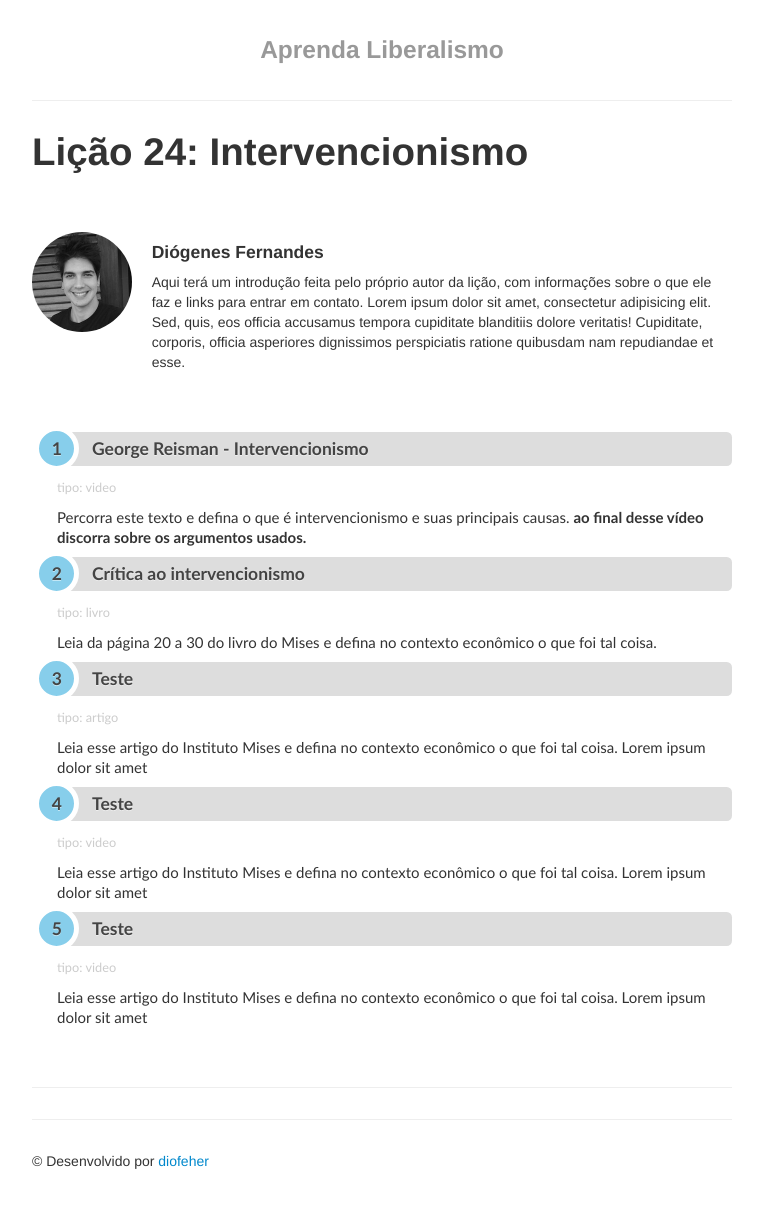
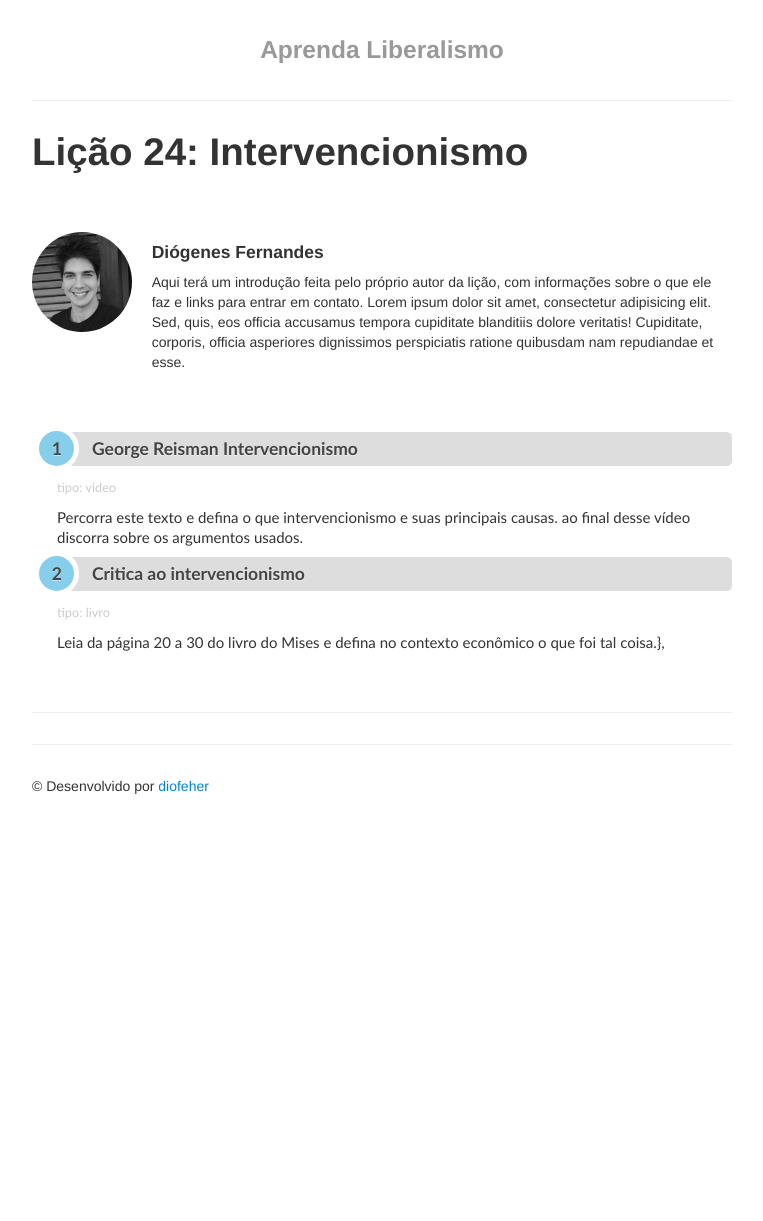
Before and after one commit to diofeher/aprendaliberalismo, a Jekyll site: the page built from _posts/2013-08-02-escola.md, in a window 1280 px wide. Shown: the whole page, without its empty margins (258-1021 px from the left). Built offline with Jekyll 4.4.1, drawn with Linux system fonts in a browser that asks for light colours; nearby versions of some CDN libraries; Markdown is read by kramdown in place of the engine named in the settings; after the commit the page ends 900 px from its top, so only the background shows below that.

Commit message:
yml format

```diff
--- a/_posts/2013-08-02-escola.md
+++ b/_posts/2013-08-02-escola.md
@@ -2,17 +2,20 @@
 layout: licao
 
 title: Intervencionismo
+permalink: /licoes/24/
 number: 24
 comments: true
 type: lesson
 
 profile-photo: /assets/images/licoes/diogenes.JPG
 
-lessons: [
-	{title: George Reisman - Intervencionismo, url: http://www.youtube.com/watch?v=HUfm76neKbk, type: video, text: Percorra este texto e defina o que é intervencionismo e suas principais causas. **ao final desse vídeo discorra sobre os argumentos usados.** },
-	{title: Crítica ao intervencionismo, url: http://www.mises.org.br/Ebook.aspx?id=55, type: livro, text: Leia da página 20 a 30 do livro do Mises e defina no contexto econômico o que foi tal coisa.},
-	{title: Teste, url: http://google.com/, type: artigo, text: Leia esse artigo do Instituto Mises e defina no contexto econômico o que foi tal coisa. Lorem ipsum dolor sit amet, consectetur adipisicing elit. Ullam, quas.},
-	{title: Teste, url: http://google.com/, type: video, text: Leia esse artigo do Instituto Mises e defina no contexto econômico o que foi tal coisa. Lorem ipsum dolor sit amet, consectetur adipisicing elit. Ullam, quas.},
-	{title: Teste, url: http://google.com/, type: video, text: Leia esse artigo do Instituto Mises e defina no contexto econômico o que foi tal coisa. Lorem ipsum dolor sit amet, consectetur adipisicing elit. Ullam, quas}
-]
+lessons:
+    - title: George Reisman Intervencionismo
+      type: video
+      text: Percorra este texto e defina o que  intervencionismo e suas principais causas. ao final desse vídeo discorra sobre os argumentos usados.
+
+    - title: Critica ao intervencionismo
+      url: http://www.mises.org.br/Ebook.aspx?id=55
+      type: livro
+      text: Leia da página 20 a 30 do livro do Mises e defina no contexto econômico o que foi tal coisa.},
 ---
```
Also changed, not shown: _posts/2013-09-02-intervencionismo.md (deleted, +0 -19 lines).
